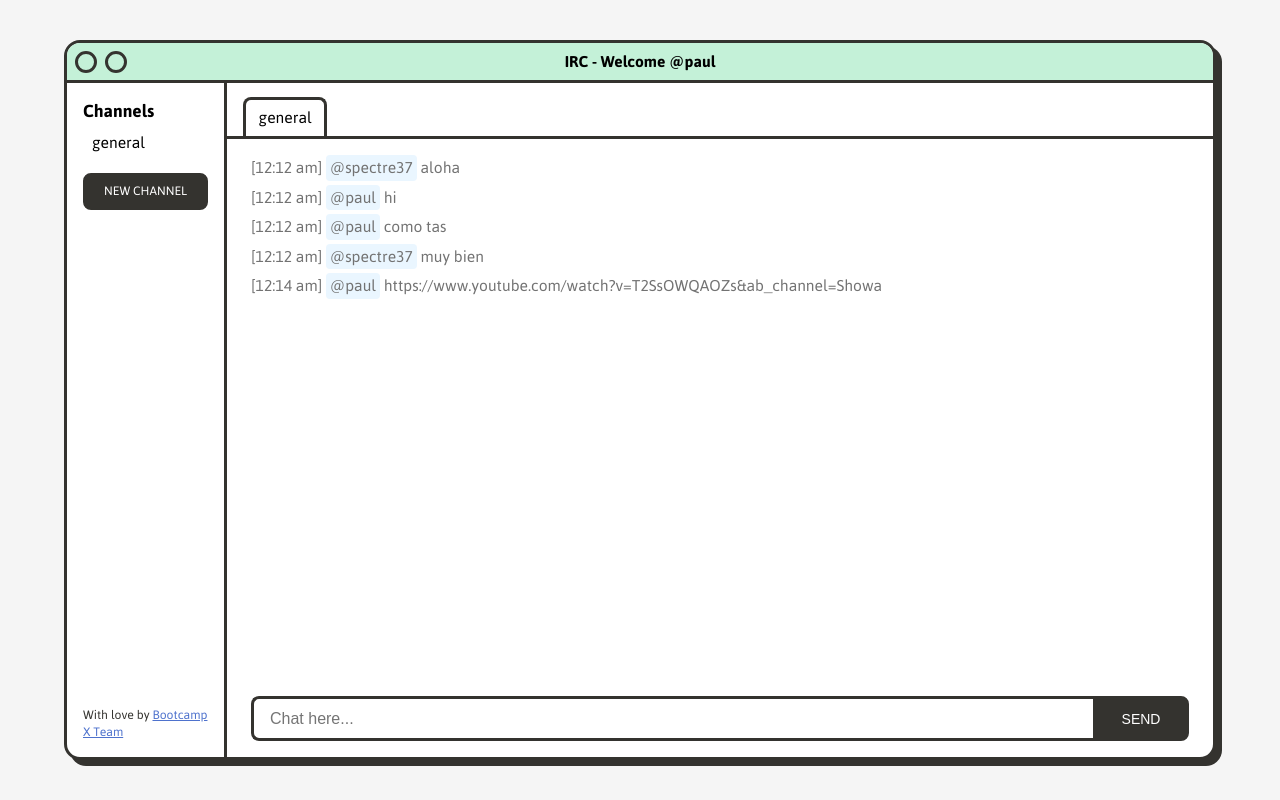
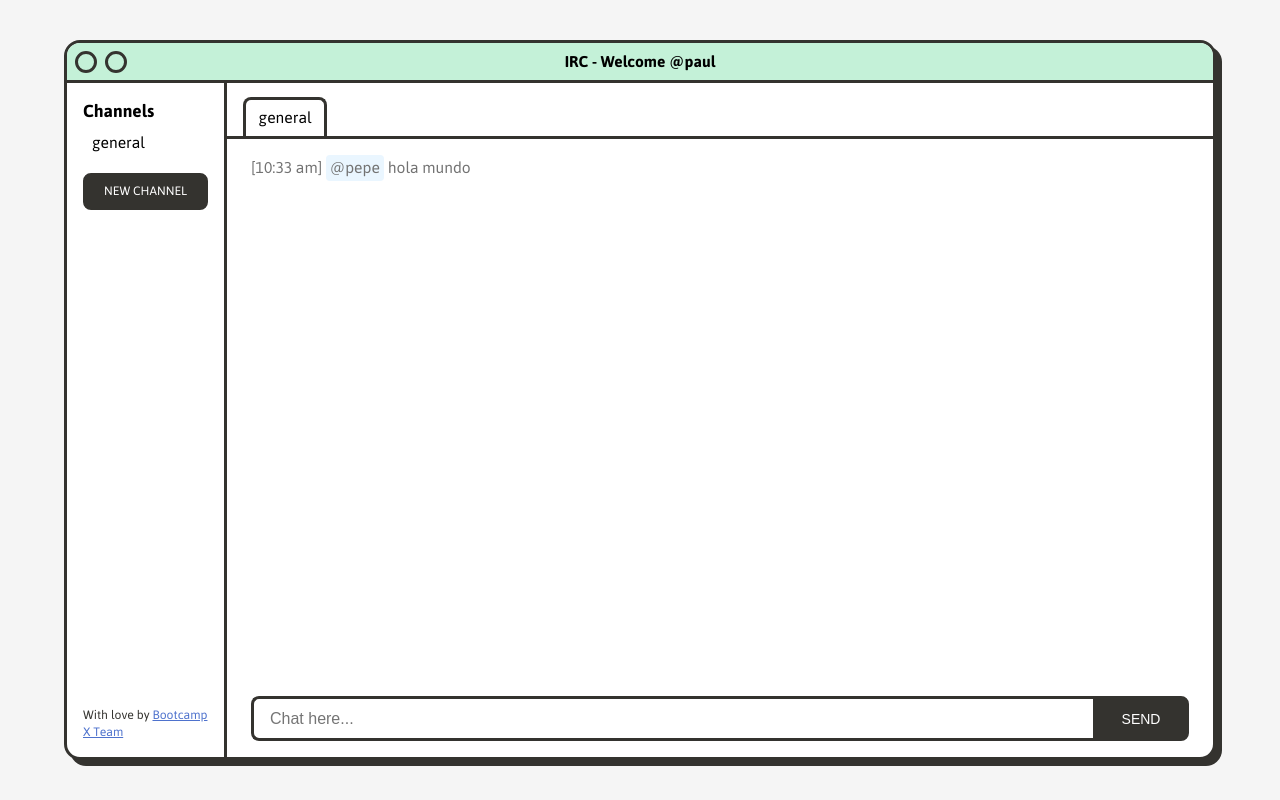
Before and after one commit to Bootcamp-x/ChatMarvel, a website: page public/main.html in a window 1280 px wide. Drawn offline with Linux system fonts and the light colour scheme.

Commit message:
guardar los mensajes de forma local

```diff
--- a/public/assets/js/main.js
+++ b/public/assets/js/main.js
@@ -1,5 +1,13 @@
 // lógica central de la aplicación
+localStorage.clear();
 saveChannel("general");
+let message = {};
+message.author = "pepe";
+message.content = "hola mundo";
+message.date = "10:33 am";
+message.channel = "general";
+saveMessage(message);
+
 let channels = document.querySelectorAll(".channel");
 
 channels.forEach((element) => {
@@ -32,9 +40,9 @@ function renderChannels() {
   let irc_channels = document.getElementById("irc-channels");
   let list_user_channels = document.getElementById("list-user-channels");
   for (let key in channels) {
-    let channel = channels[key];
-    irc_channelsHTML += `<li data-name="${channel}" class="channel irc">${channel}</li>`;
-    list_user_channelsHTML += `<li data-name="${channel}" class="channel item">${channel}</li>`;
+    let channelName = channels[key].name;
+    irc_channelsHTML += `<li data-name="${channelName}" class="channel irc">${channelName}</li>`;
+    list_user_channelsHTML += `<li data-name="${channelName}" class="channel item">${channelName}</li>`;
   }
 
   irc_channels.innerHTML = irc_channelsHTML;
@@ -43,17 +51,47 @@ function renderChannels() {
 function getSavedChannels() {
   let channels = localStorage.getItem("channels");
   if (channels == null) {
-    localStorage.setItem("channels", JSON.stringify({}));
-    channels = "{}";
+    saveLocalStorage("channels", []);
+    channels = "[]";
   }
   return JSON.parse(channels);
 }
-function saveChannelLocally(channel) {
+function saveChannelLocally(channelName) {
   let channels = getSavedChannels();
-  if (Object.keys(channels).find((nameChannel) => nameChannel == channel)) {
+  if (channels.find((channel) => channel.name == channelName)) {
     return false;
   }
-  channels[channel] = channel;
-  localStorage.setItem("channels", JSON.stringify(channels));
+  channels.push({ name: channelName, messages: [] });
+  saveLocalStorage("channels", channels);
   return true;
 }
+
+function saveMessage(message) {
+  let channels = getSavedChannels();
+  channels.forEach((channel) => {
+    if (channel.name == message.channel) {
+      channel.messages.push(message);
+      let actualChannelName = channel.name;
+      saveLocalStorage("channels", channels);
+      renderMessages(actualChannelName);
+    }
+  });
+}
+
+function saveLocalStorage(key, object) {
+  localStorage.setItem(key, JSON.stringify(object));
+}
+
+function renderMessages(channelName) {
+  let { messages } = getChannel(channelName);
+  let js_messages_view = document.querySelector("#js-messages-view");
+  let js_messages_viewHTML = "";
+  messages.forEach((message) => {
+    js_messages_viewHTML += `<li class="look-disabled message">[${message.date}] <span class="username">@${message.author}</span> ${message.content} </li>`;
+  });
+  js_messages_view.innerHTML = js_messages_viewHTML;
+}
+
+function getChannel(channelName) {
+  return getSavedChannels().find((channel) => channel.name == channelName);
+}
--- a/public/main.html
+++ b/public/main.html
@@ -91,20 +91,6 @@
           <li class="look-disabled message">
             [12:12 am] <span class="username">@spectre37</span> aloha
           </li>
-          <li class="look-disabled message">
-            [12:12 am] <span class="username">@paul</span> hi
-          </li>
-          <li class="look-disabled message">
-            [12:12 am] <span class="username">@paul</span> como tas
-          </li>
-          <li class="look-disabled message">
-            [12:12 am] <span class="username">@spectre37</span> muy bien
-          </li>
-          <li class="look-disabled message">
-            [12:14 am]
-            <span class="username">@paul</span>
-            https://www.youtube.com/watch?v=T2SsOWQAOZs&amp;ab_channel=Showa
-          </li>
         </ul>
         <form class="send-message">
           <input
```
